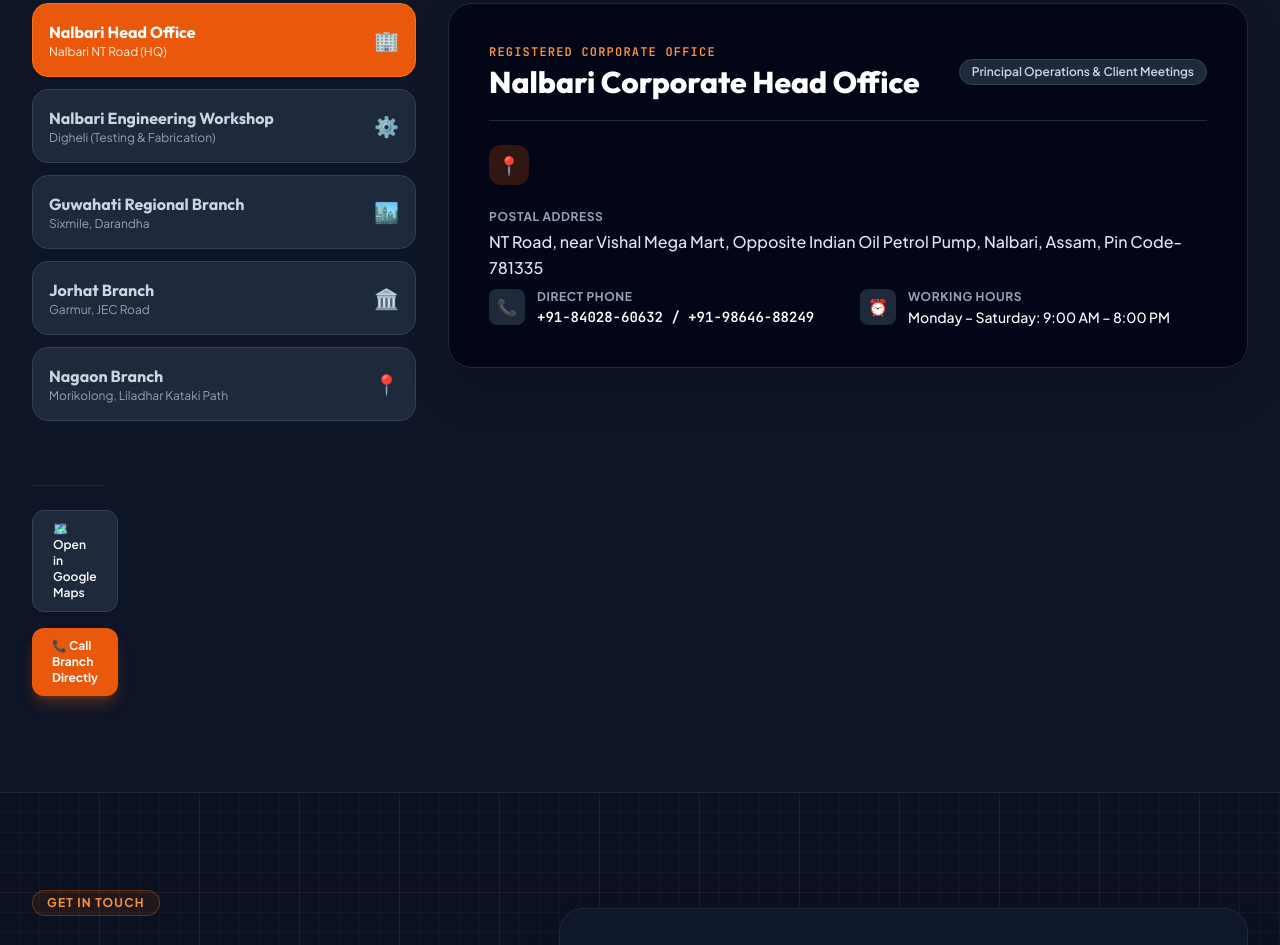
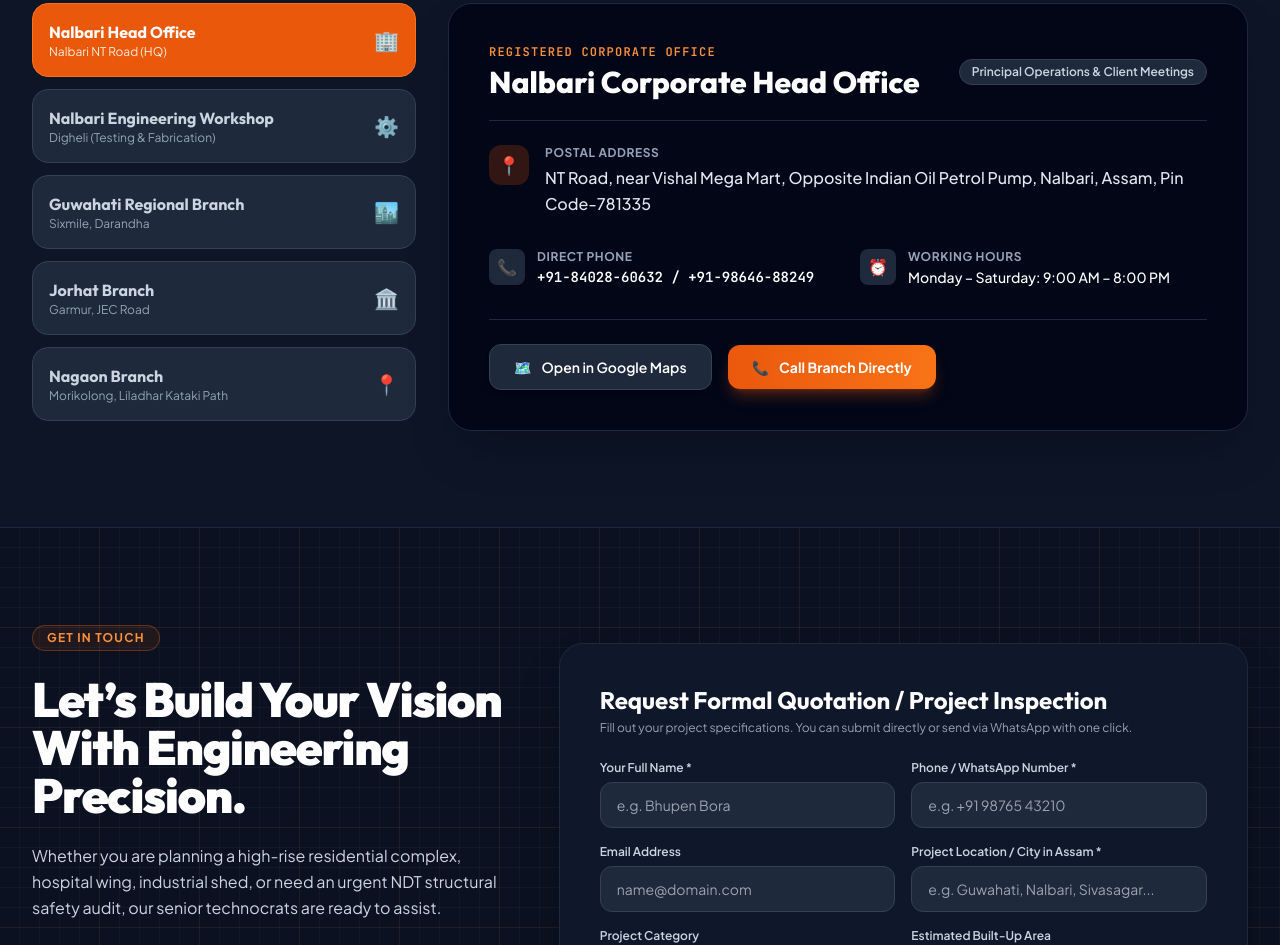
Before and after one commit to baharulh-bot/utopian-website, a plain HTML site: page index.html in a window 1280 px wide. Shown: the part 10273-11218 px from the top of the page. Drawn offline with nearby package versions, Linux system fonts and the light colour scheme.

Commit message:
Fix branch card layout and improve action buttons styling with whitespace-nowrap

```diff
--- a/assets/js/main.js
+++ b/assets/js/main.js
@@ -568,10 +568,10 @@
   nalbari_hq: {
     name: 'Nalbari Corporate Head Office',
     type: 'Registered Corporate Office',
-    address: 'Near Nalbari Baro Masjid / NT Road, near Vishal Mega Mart, Barama Road, Nalbari, Assam - 781335',
+    address: 'NT Road, near Vishal Mega Mart, Opposite Indian Oil Petrol Pump, Nalbari, Assam, Pin Code-781335',
     phone: '+91-84028-60632 / +91-98646-88249',
     hours: 'Monday – Saturday: 9:00 AM – 8:00 PM',
-    mapQuery: 'Barama Road Nalbari Baro Masjid Assam 781335',
+    mapQuery: 'Utopian+Consultancy+and+Construction/@26.4503607,91.4473608/',
     tag: 'Principal Operations & Client Meetings'
   },
   nalbari_workshop: {
--- a/index.html
+++ b/index.html
@@ -1485,6 +1485,7 @@
             </div>
 
             <!-- Address Display -->
+            <div class="flex items-start gap-4">
               <div class="w-10 h-10 rounded-xl bg-orange-600/20 text-orange-400 flex items-center justify-center flex-shrink-0 text-lg">
                 📍
               </div>
@@ -1527,11 +1528,13 @@
 
           <!-- Branch Quick Actions -->
           <div class="mt-8 pt-6 border-t border-slate-800 flex flex-wrap items-center gap-4">
-            <a id="office-map-link" href="https://www.google.com/maps/search/?api=1&query=Utopian+Consultancy+and+Construction" target="_blank" class="px-5 py-2.5 rounded-xl bg-slate-800 hover:bg-slate-700 text-white font-semibold text-xs flex items-center gap-2 border border-slate-700 transition-colors">
-              <span>🗺️ Open in Google Maps</span>
+            <a id="office-map-link" href="https://www.google.com/maps/search/?api=1&query=Utopian+Consultancy+and+Construction/@26.4503607,91.4473608/" target="_blank" class="px-6 py-3 rounded-xl bg-slate-800 hover:bg-slate-700 text-white font-semibold text-xs sm:text-sm flex items-center gap-2.5 border border-slate-700 shadow-md hover:border-slate-600 transition-all duration-200 whitespace-nowrap">
+              <span>🗺️</span>
+              <span>Open in Google Maps</span>
             </a>
-            <a id="office-call-btn" href="tel:+918402860632" class="px-5 py-2.5 rounded-xl bg-orange-600 hover:bg-orange-500 text-white font-bold text-xs flex items-center gap-2 shadow-lg shadow-orange-600/30 transition-all">
-              <span>📞 Call Branch Directly</span>
+            <a id="office-call-btn" href="tel:+918402860632" class="px-6 py-3 rounded-xl bg-gradient-to-r from-orange-600 to-orange-500 hover:from-orange-500 hover:to-orange-400 text-white font-bold text-xs sm:text-sm flex items-center gap-2.5 shadow-lg shadow-orange-600/30 hover:shadow-orange-600/50 transition-all duration-200 whitespace-nowrap">
+              <span>📞</span>
+              <span>Call Branch Directly</span>
             </a>
           </div>
 
```
